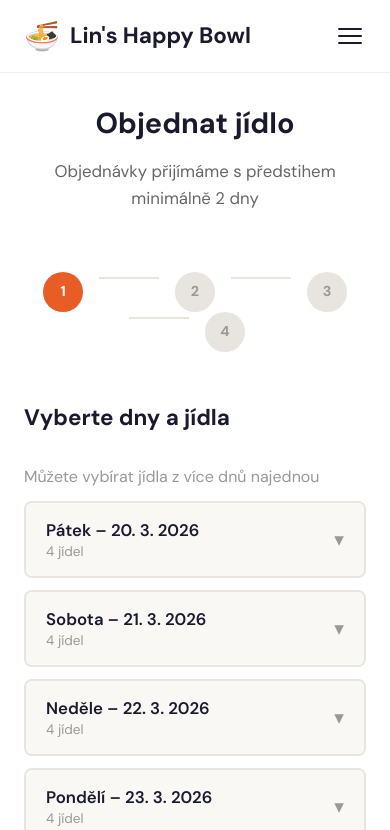
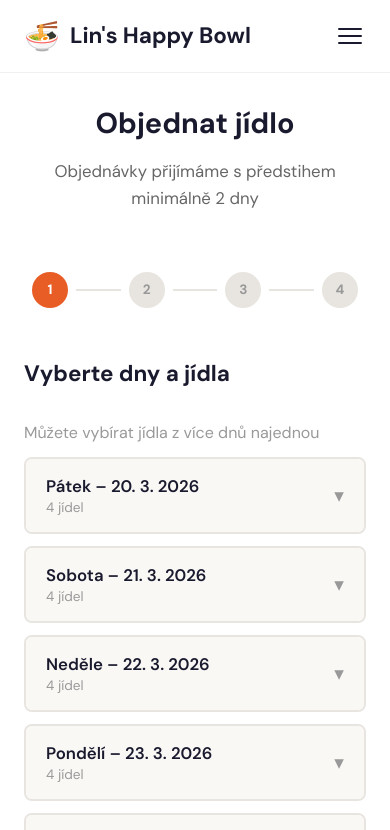
Before and after one commit to leduan1/LinsHappyBowl, a Next.js app: page / in a window 390 px wide. Shown: the top 830 px of the page. Built offline with nearby package versions, Linux system fonts and the light colour scheme.

Commit message:
Fix mobilní progress bar - zabránění zalamování kroků na druhý řádek
Změněno flex-wrap na nowrap, progress-line na flex: 1 s min-width,
zmenšeny kruhy a padding na mobilu.

https://claude.ai/code/session_019tNFQRCuUwuqsD6jQJwvup

```diff
--- a/src/app/globals.css
+++ b/src/app/globals.css
@@ -572,7 +572,7 @@ a:hover {
     justify-content: center;
     gap: 0;
     margin-bottom: 48px;
-    flex-wrap: wrap;
+    flex-wrap: nowrap;
 }
 
 .progress-step {
@@ -619,7 +619,9 @@ a:hover {
 }
 
 .progress-line {
-    width: 60px;
+    flex: 1;
+    max-width: 60px;
+    min-width: 20px;
     height: 2px;
     background: var(--color-border);
     margin-bottom: 28px;
@@ -1354,6 +1356,20 @@ a:hover {
         display: none;
     }
 
+    .progress-step {
+        padding: 0 8px;
+    }
+
+    .progress-circle {
+        width: 36px;
+        height: 36px;
+        font-size: 0.85rem;
+    }
+
+    .progress-line {
+        margin-bottom: 0;
+    }
+
     /* Step 1 split -> stack on mobile */
     .step1-split {
         grid-template-columns: 1fr;
```
